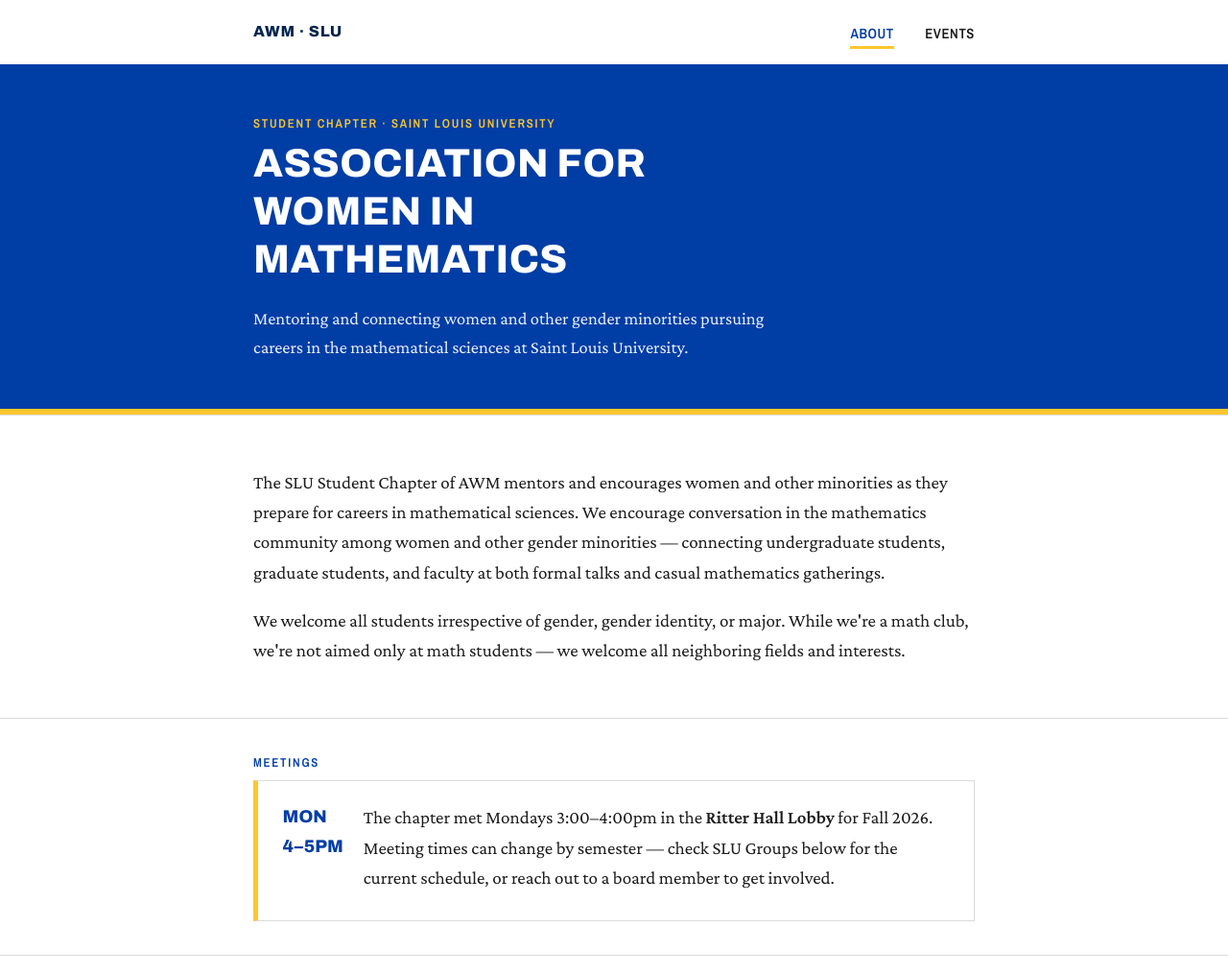
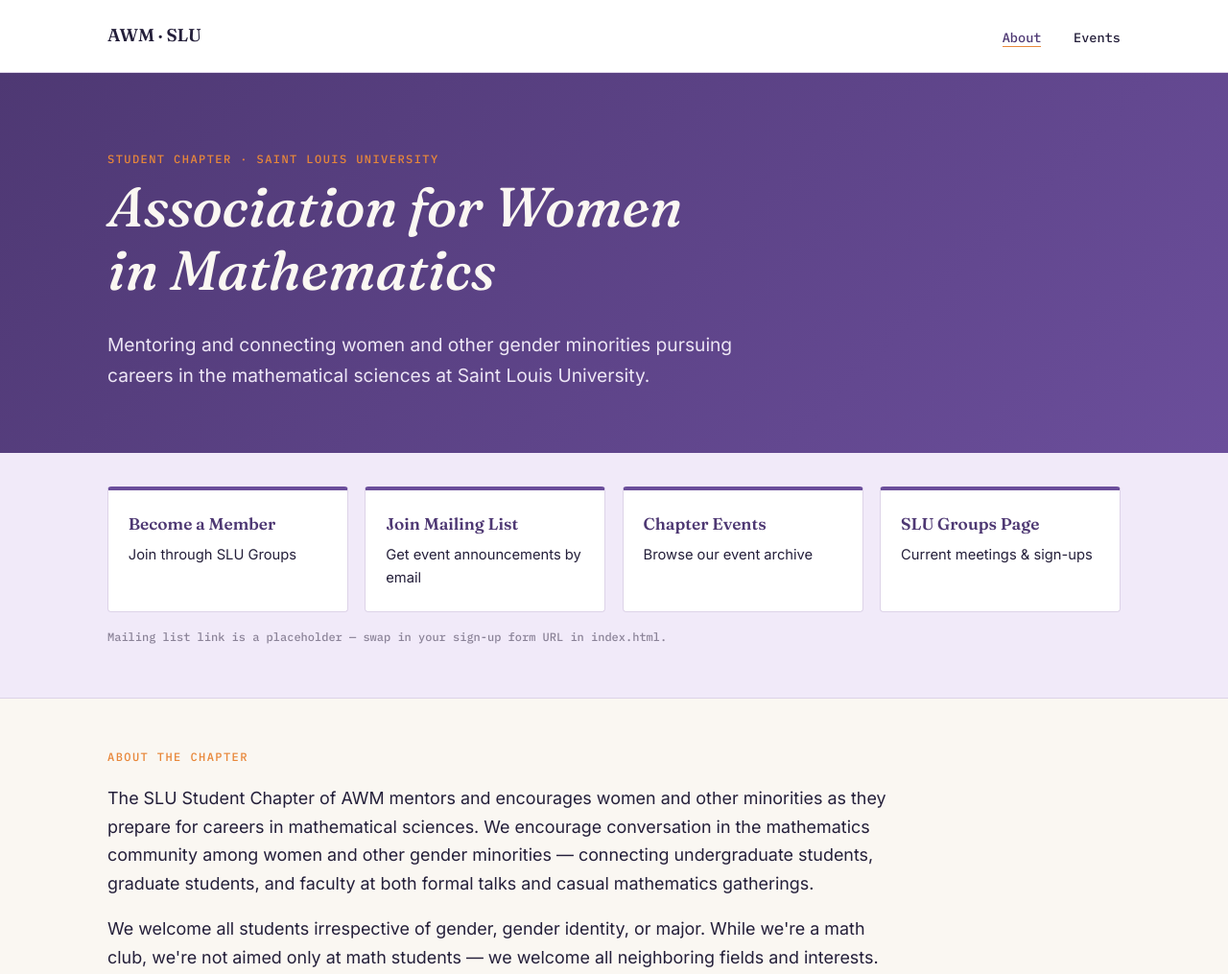
Before and after one commit to Dorigh/awm-slu, a plain HTML site: page index.html in a window 1280 px wide. Shown: the top 1015 px of the page at 96% size. Drawn offline with nearby package versions, Linux system fonts and the light colour scheme.

Commit message:
Add files via upload

```diff
--- a/index.html
+++ b/index.html
@@ -28,26 +28,51 @@
     </div>
   </section>
 
-  <section>
+  <section class="actions">
     <div class="wrap">
-      <p>The SLU Student Chapter of AWM mentors and encourages women and other minorities as they prepare for careers in mathematical sciences. We encourage conversation in the mathematics community among women and other gender minorities &mdash; connecting undergraduate students, graduate students, and faculty at both formal talks and casual mathematics gatherings.</p>
-      <p>We welcome all students irrespective of gender, gender identity, or major. While we're a math club, we're not aimed only at math students &mdash; we welcome all neighboring fields and interests.</p>
+      <div class="action-grid">
+        <a class="action-card" href="https://groups.sluconnection.com/actioncenter/organization/awm/" target="_blank" rel="noopener">
+          <span class="action-title">Become a Member</span>
+          <span class="action-sub">Join through SLU Groups</span>
+        </a>
+        <a class="action-card" href="#" target="_blank" rel="noopener">
+          <span class="action-title">Join Mailing List</span>
+          <span class="action-sub">Get event announcements by email</span>
+        </a>
+        <a class="action-card" href="events.html">
+          <span class="action-title">Chapter Events</span>
+          <span class="action-sub">Browse our event archive</span>
+        </a>
+        <a class="action-card" href="https://groups.sluconnection.com/actioncenter/organization/awm/" target="_blank" rel="noopener">
+          <span class="action-title">SLU Groups Page</span>
+          <span class="action-sub">Current meetings &amp; sign-ups</span>
+        </a>
+      </div>
+      <p class="action-note">Mailing list link is a placeholder &mdash; swap in your sign-up form URL in index.html.</p>
     </div>
   </section>
 
-  <section>
+  <section class="band">
+    <div class="wrap">
+      <p class="eyebrow">About the chapter</p>
+      <p class="lead-text">The SLU Student Chapter of AWM mentors and encourages women and other minorities as they prepare for careers in mathematical sciences. We encourage conversation in the mathematics community among women and other gender minorities &mdash; connecting undergraduate students, graduate students, and faculty at both formal talks and casual mathematics gatherings.</p>
+      <p class="lead-text">We welcome all students irrespective of gender, gender identity, or major. While we're a math club, we're not aimed only at math students &mdash; we welcome all neighboring fields and interests.</p>
+    </div>
+  </section>
+
+  <section class="band alt">
     <div class="wrap">
       <p class="eyebrow">Meetings</p>
       <div class="card meeting-card">
         <div class="meeting-time">Mon<br>4&ndash;5pm</div>
         <div>
-          <p style="margin:0 0 0.4rem;">The chapter met Mondays 3:00&ndash;4:00pm in the <strong>Ritter&nbsp;Hall Lobby</strong> for Fall 2026. Meeting times can change by semester &mdash; check SLU Groups below for the current schedule, or reach out to a board member to get involved.</p>
+          <p style="margin:0 0 0.4rem;">Meeting time and location are confirmed each semester. As of <strong>Fall 2024</strong>, the chapter met Mondays 4:00&ndash;5:00pm in the <strong>Ritter&nbsp;Hall Lobby</strong>. Check SLU Groups above for the current schedule, or reach out to a board member.</p>
         </div>
       </div>
     </div>
   </section>
 
-  <section>
+  <section class="band">
     <div class="wrap">
       <p class="eyebrow">Board</p>
       <h2>Faculty advisors</h2>
@@ -68,16 +93,6 @@
     </div>
   </section>
 
-  <section>
-    <div class="wrap">
-      <p class="eyebrow">Stay connected</p>
-      <p>Find current meeting times, sign-ups, and announcements on SLU Groups, or browse our event history from past semesters.</p>
-      <div class="links-row">
-        <a class="btn" href="https://groups.sluconnection.com/actioncenter/organization/awm/" target="_blank" rel="noopener">SLU Groups page &rarr;</a>
-        <a class="btn amber" href="events.html">Chapter event archive &rarr;</a>
-      </div>
-    </div>
-  </section>
 </main>
 
 <footer class="site">
--- a/style.css
+++ b/style.css
@@ -1,62 +1,62 @@
 /* ============================================================
-   AWM @ SLU — design tokens (Saint Louis University brand palette)
-   Color:  SLU Blue #003DA5 · Grand Blue #00244D · Gateway Gold #FFC72C
-           College Church Gray #C8C9C7 · Iris White #FFFFFF
-   Type:   Archivo (headline, stand-in for Brandon Grotesque)
-           Crimson Pro (body, SLU's official body serif)
-           Archivo Narrow (labels/dates, SLU's official condensed font)
+   AWM @ SLU — design tokens
+   Color:  ivory #FAF7F2 · ink #241F3A · violet #6B4E9B
+           amber #E8873A · hairline #DDD3E8 · card #FFFFFF
+   Type:   Fraunces (display) · Inter (body) · IBM Plex Mono (labels)
+   Layout: wide, full-page feel — alternating full-bleed section bands
    ============================================================ */
 
-@import url('https://fonts.googleapis.com/css2?family=Archivo:ital,wght@0,500;0,700;0,800&family=Archivo+Narrow:wght@500;600&family=Crimson+Pro:ital,wght@0,400;0,600;1,400&display=swap');
+@import url('https://fonts.googleapis.com/css2?family=Fraunces:ital,opsz,wght@0,9..144,400;0,9..144,600;0,9..144,800;1,9..144,500&family=Inter:wght@400;500;600;700&family=IBM+Plex+Mono:wght@500;600&display=swap');
 
 :root {
-  --white: #FFFFFF;
-  --slu-blue: #003DA5;
-  --grand-blue: #00244D;
-  --gold: #FFC72C;
-  --gray: #C8C9C7;
-  --gray-line: #DADBDA;
-  --text: #1C1C1C;
-  --max: 800px;
+  --ivory: #FAF7F2;
+  --ink: #241F3A;
+  --violet: #6B4E9B;
+  --violet-deep: #4E3873;
+  --violet-tint: #F1EAF9;
+  --amber: #E8873A;
+  --hairline: #DDD3E8;
+  --card: #FFFFFF;
+  --max: 1120px;
 }
 
 * { box-sizing: border-box; }
 
+html { scroll-behavior: smooth; }
+
 body {
   margin: 0;
-  background: var(--white);
-  color: var(--text);
-  font-family: 'Crimson Pro', Georgia, serif;
-  font-size: 19px;
+  background: var(--ivory);
+  color: var(--ink);
+  font-family: 'Inter', system-ui, sans-serif;
+  font-size: 17px;
   line-height: 1.65;
   -webkit-font-smoothing: antialiased;
 }
 
-a { color: var(--slu-blue); }
-a:hover { color: var(--gold); }
+a { color: var(--violet-deep); text-decoration-thickness: 1px; }
+a:hover { color: var(--amber); }
 a:focus-visible, button:focus-visible {
-  outline: 2px solid var(--slu-blue);
+  outline: 2px solid var(--amber);
   outline-offset: 3px;
 }
 
 img { max-width: 100%; display: block; }
 
 h1, h2, h3 {
-  font-family: 'Archivo', Arial, sans-serif;
-  font-weight: 800;
-  line-height: 1.2;
-  letter-spacing: 0.01em;
+  font-family: 'Fraunces', serif;
+  font-weight: 600;
+  line-height: 1.15;
   margin: 0 0 0.5em;
-  color: var(--slu-blue);
+  color: var(--violet-deep);
 }
 
 .eyebrow {
-  font-family: 'Archivo Narrow', Arial, sans-serif;
-  font-weight: 600;
-  font-size: 0.8rem;
-  letter-spacing: 0.14em;
+  font-family: 'IBM Plex Mono', monospace;
+  font-size: 0.75rem;
+  letter-spacing: 0.12em;
   text-transform: uppercase;
-  color: var(--slu-blue);
+  color: var(--amber);
   margin: 0 0 0.6em;
 }
 
@@ -65,12 +65,13 @@
 .wrap {
   max-width: var(--max);
   margin: 0 auto;
-  padding: 0 1.5rem;
+  padding: 0 2rem;
 }
 
 header.site {
-  border-bottom: 3px solid var(--slu-blue);
-  padding: 1.1rem 0;
+  border-bottom: 1px solid var(--hairline);
+  padding: 1.4rem 0;
+  background: var(--card);
 }
 
 nav.site {
@@ -79,87 +80,137 @@
   align-items: center;
   max-width: var(--max);
   margin: 0 auto;
-  padding: 0 1.5rem;
+  padding: 0 2rem;
 }
 
 .brand {
-  font-family: 'Archivo', Arial, sans-serif;
-  font-weight: 800;
-  font-size: 1rem;
-  text-transform: uppercase;
-  letter-spacing: 0.05em;
-  color: var(--grand-blue);
+  font-family: 'Fraunces', serif;
+  font-weight: 600;
+  font-size: 1.15rem;
+  color: var(--ink);
   text-decoration: none;
+  letter-spacing: -0.01em;
 }
-.brand:hover { color: var(--slu-blue); }
+.brand:hover { color: var(--violet); }
 
 nav.site a.navlink {
   margin-left: 1.8rem;
-  font-family: 'Archivo Narrow', Arial, sans-serif;
-  font-weight: 600;
-  font-size: 0.92rem;
-  text-transform: uppercase;
-  letter-spacing: 0.04em;
+  font-family: 'IBM Plex Mono', monospace;
+  font-size: 0.85rem;
   text-decoration: none;
-  color: var(--text);
-  border-bottom: 3px solid transparent;
-  padding-bottom: 0.2rem;
+  color: var(--ink);
+  border-bottom: 1px solid transparent;
 }
 nav.site a.navlink:hover,
 nav.site a.navlink.active {
-  color: var(--slu-blue);
-  border-bottom-color: var(--gold);
+  color: var(--violet-deep);
+  border-bottom-color: var(--amber);
 }
 
-/* ---------- hero banner (plain, institutional) ---------- */
+/* ---------- hero (full-bleed band) ---------- */
 
 .hero {
-  background: var(--slu-blue);
-  border-bottom: 6px solid var(--gold);
-  padding: 3rem 0;
+  background: linear-gradient(135deg, var(--violet-deep) 0%, var(--violet) 100%);
+  padding: 5rem 0 4rem;
 }
 
-.hero .eyebrow { color: var(--gold); }
+.hero .eyebrow { color: var(--amber); }
 
 .hero h1 {
-  color: var(--white);
-  font-size: clamp(1.9rem, 4.6vw, 2.6rem);
-  text-transform: uppercase;
-  max-width: 20ch;
+  color: var(--ivory);
+  font-style: italic;
+  font-size: clamp(2.4rem, 5.5vw, 3.6rem);
+  max-width: 16ch;
 }
 
 .hero p.lede {
-  font-family: 'Crimson Pro', Georgia, serif;
-  font-size: 1.15rem;
-  color: #E9F0FC;
-  max-width: 56ch;
+  font-size: 1.2rem;
+  max-width: 58ch;
+  color: #EDE6F5;
   margin: 0;
 }
 
-/* ---------- content sections ---------- */
+/* ---------- quick actions grid (full-bleed band) ---------- */
 
-section { padding: 2.2rem 0; }
-section + section { border-top: 1px solid var(--gray-line); }
+.actions {
+  background: var(--violet-tint);
+  padding: 2.2rem 0 2.6rem;
+  border-bottom: 1px solid var(--hairline);
+}
+
+.action-grid {
+  display: grid;
+  grid-template-columns: repeat(4, 1fr);
+  gap: 1.1rem;
+}
+
+.action-card {
+  display: block;
+  background: var(--card);
+  border: 1px solid var(--hairline);
+  border-top: 4px solid var(--violet);
+  border-radius: 4px;
+  padding: 1.3rem 1.3rem 1.4rem;
+  text-decoration: none;
+  transition: border-color 0.15s ease, transform 0.15s ease;
+}
+.action-card:hover {
+  border-top-color: var(--amber);
+  transform: translateY(-2px);
+}
+
+.action-title {
+  display: block;
+  font-family: 'Fraunces', serif;
+  font-weight: 600;
+  font-size: 1.08rem;
+  color: var(--violet-deep);
+  margin-bottom: 0.35rem;
+}
+.action-card:hover .action-title { color: var(--amber); }
+
+.action-sub {
+  display: block;
+  font-family: 'Inter', sans-serif;
+  font-size: 0.92rem;
+  color: var(--ink);
+}
+
+.action-note {
+  font-family: 'IBM Plex Mono', monospace;
+  font-size: 0.75rem;
+  color: #8b8398;
+  margin-top: 1rem;
+}
+
+/* ---------- content sections (alternating bands) ---------- */
+
+section.band { padding: 3.2rem 0; }
+section.band + section.band { border-top: 1px solid var(--hairline); }
+section.band.alt { background: var(--card); }
+
+.lead-text {
+  font-size: 1.12rem;
+  max-width: 72ch;
+}
 
 .card {
-  background: var(--white);
-  border: 1px solid var(--gray-line);
-  border-left: 5px solid var(--gold);
-  padding: 1.4rem 1.6rem;
+  background: var(--card);
+  border: 1px solid var(--hairline);
+  border-radius: 4px;
+  padding: 1.5rem 1.7rem;
 }
 
 .meeting-card {
   display: flex;
-  gap: 1.3rem;
+  gap: 1.4rem;
   align-items: flex-start;
 }
 .meeting-time {
-  font-family: 'Archivo', Arial, sans-serif;
-  font-weight: 800;
-  font-size: 1.15rem;
-  color: var(--slu-blue);
+  font-family: 'IBM Plex Mono', monospace;
+  font-size: 1.4rem;
+  color: var(--violet-deep);
   white-space: nowrap;
-  text-transform: uppercase;
 }
 
 .links-row {
@@ -170,120 +221,108 @@
 }
 .btn {
   display: inline-block;
-  font-family: 'Archivo Narrow', Arial, sans-serif;
-  font-weight: 600;
-  font-size: 0.9rem;
-  text-transform: uppercase;
-  letter-spacing: 0.03em;
+  font-family: 'IBM Plex Mono', monospace;
+  font-size: 0.85rem;
   text-decoration: none;
-  padding: 0.65rem 1.2rem;
-  background: var(--slu-blue);
-  color: var(--white);
-  border: 1px solid var(--slu-blue);
-  border-radius: 2px;
+  padding: 0.65rem 1.1rem;
+  border: 1px solid var(--violet);
+  border-radius: 3px;
+  color: var(--violet-deep);
 }
-.btn:hover { background: var(--grand-blue); border-color: var(--grand-blue); color: var(--white); }
-.btn.amber {
-  background: var(--white);
-  color: var(--slu-blue);
-  border: 1px solid var(--slu-blue);
-}
-.btn.amber:hover { background: var(--gold); border-color: var(--gold); color: var(--grand-blue); }
+.btn:hover { background: var(--violet); color: var(--ivory); }
+.btn.amber { border-color: var(--amber); color: var(--amber); }
+.btn.amber:hover { background: var(--amber); color: var(--ivory); }
 
 .board-list {
   list-style: none;
   margin: 0;
   padding: 0;
   display: grid;
-  gap: 0.7rem;
+  gap: 0.9rem;
+  grid-template-columns: repeat(3, 1fr);
 }
 .board-list li {
   padding-left: 1rem;
-  border-left: 3px solid var(--gray);
+  border-left: 2px solid var(--hairline);
 }
 .board-list .role {
-  font-family: 'Archivo Narrow', Arial, sans-serif;
-  font-weight: 600;
-  font-size: 0.78rem;
-  color: var(--slu-blue);
+  font-family: 'IBM Plex Mono', monospace;
+  font-size: 0.75rem;
+  color: var(--amber);
   text-transform: uppercase;
   letter-spacing: 0.06em;
   display: block;
 }
 
 .notice {
-  background: #F3F6FC;
-  border: 1px solid var(--gray-line);
-  border-left: 5px solid var(--slu-blue);
-  padding: 1rem 1.2rem;
+  background: var(--violet-tint);
+  border: 1px solid var(--hairline);
+  border-radius: 4px;
+  padding: 1.1rem 1.3rem;
   font-size: 0.98rem;
 }
 
 /* ---------- events timeline ---------- */
 
-.year-group { margin-bottom: 2.2rem; }
+.year-group { margin-bottom: 2.6rem; }
 .year-group h2 {
-  font-size: 1.5rem;
-  color: var(--white);
-  background: var(--grand-blue);
-  display: inline-block;
-  padding: 0.25rem 0.9rem;
-  margin-bottom: 0.6rem;
+  font-style: italic;
+  font-size: 1.6rem;
+  border-bottom: 1px solid var(--hairline);
+  padding-bottom: 0.5rem;
 }
 
 .event {
   display: grid;
-  grid-template-columns: 118px 1fr;
-  gap: 1.1rem;
-  padding: 1rem 0;
-  border-bottom: 1px solid var(--gray-line);
+  grid-template-columns: 120px 1fr;
+  gap: 1.2rem;
+  padding: 1.1rem 0;
+  border-bottom: 1px solid var(--hairline);
 }
 .event:last-child { border-bottom: none; }
 
 .event .date {
-  font-family: 'Archivo Narrow', Arial, sans-serif;
-  font-weight: 600;
-  font-size: 0.85rem;
-  color: var(--slu-blue);
+  font-family: 'IBM Plex Mono', monospace;
+  font-size: 0.8rem;
+  color: var(--violet-deep);
   padding-top: 0.2rem;
 }
 
 .event h3 {
-  font-family: 'Crimson Pro', Georgia, serif;
+  font-size: 1.05rem;
+  font-family: 'Inter', sans-serif;
   font-weight: 600;
-  font-style: normal;
-  font-size: 1.12rem;
-  text-transform: none;
-  color: var(--text);
-  margin-bottom: 0.3rem;
+  color: var(--ink);
+  margin-bottom: 0.25rem;
 }
 
 .event .poster-link {
-  font-family: 'Archivo Narrow', Arial, sans-serif;
-  font-weight: 600;
-  font-size: 0.82rem;
+  font-family: 'IBM Plex Mono', monospace;
+  font-size: 0.8rem;
   text-decoration: none;
-  text-transform: uppercase;
-  letter-spacing: 0.03em;
 }
 
 /* ---------- footer ---------- */
 
 footer.site {
-  background: var(--grand-blue);
-  border-top: 6px solid var(--gold);
-  padding: 2rem 0 2.5rem;
-  font-family: 'Archivo Narrow', Arial, sans-serif;
+  border-top: 1px solid var(--hairline);
+  padding: 2.4rem 0 3rem;
   font-size: 0.88rem;
-  color: #C9D6EA;
+  color: #6b6479;
+  background: var(--card);
 }
-footer.site a { color: var(--gold); }
 
 /* ---------- responsive ---------- */
 
+@media (max-width: 900px) {
+  .action-grid { grid-template-columns: repeat(2, 1fr); }
+  .board-list { grid-template-columns: 1fr 1fr; }
+}
 @media (max-width: 640px) {
+  .action-grid { grid-template-columns: 1fr; }
+  .board-list { grid-template-columns: 1fr; }
   .event { grid-template-columns: 1fr; gap: 0.3rem; }
   .meeting-card { flex-direction: column; }
   nav.site a.navlink { margin-left: 1rem; }
-  .hero { padding: 2.2rem 0; }
+  .hero { padding: 3.2rem 0 2.6rem; }
 }
```
Also changed, not shown: events.html (+4 -4 lines).
